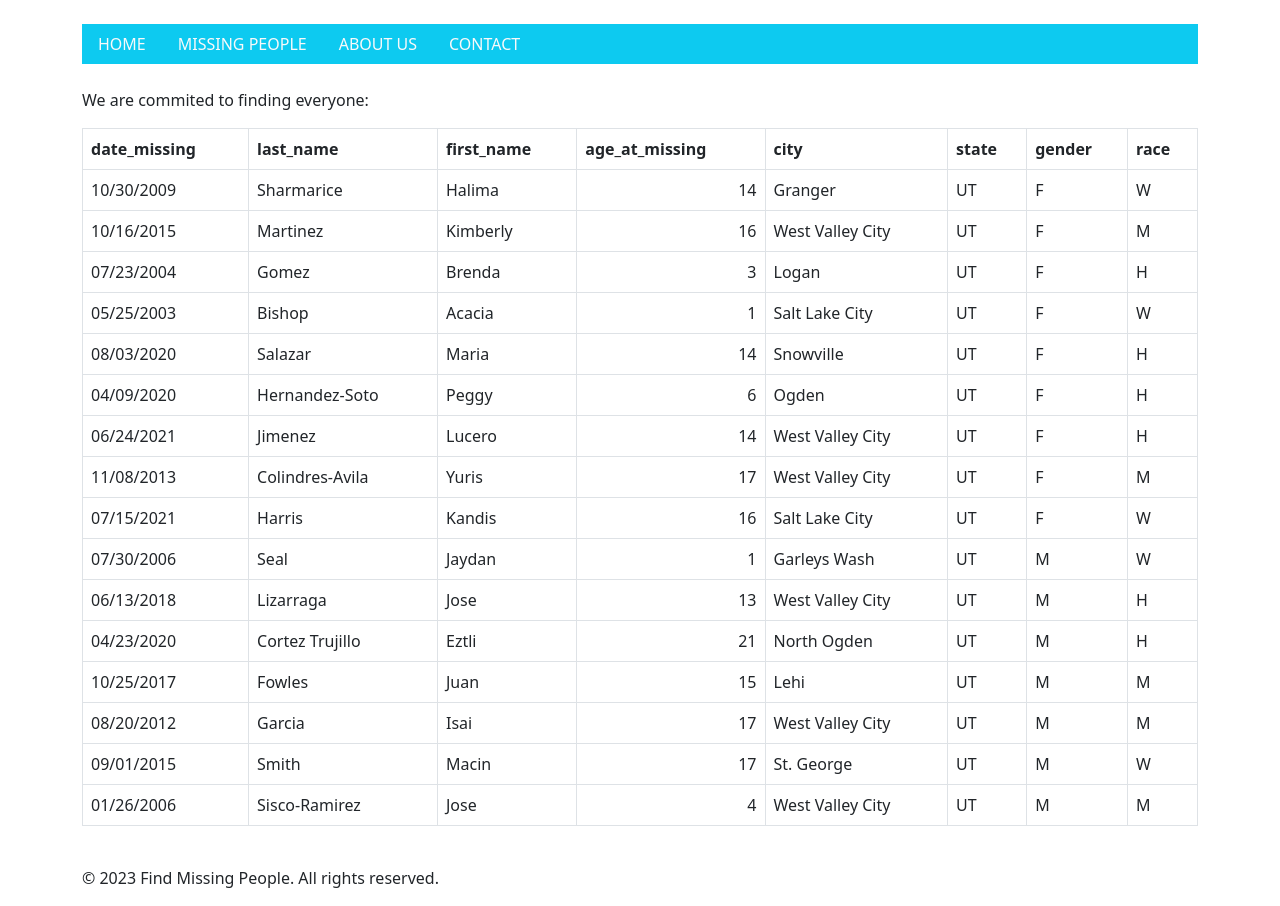
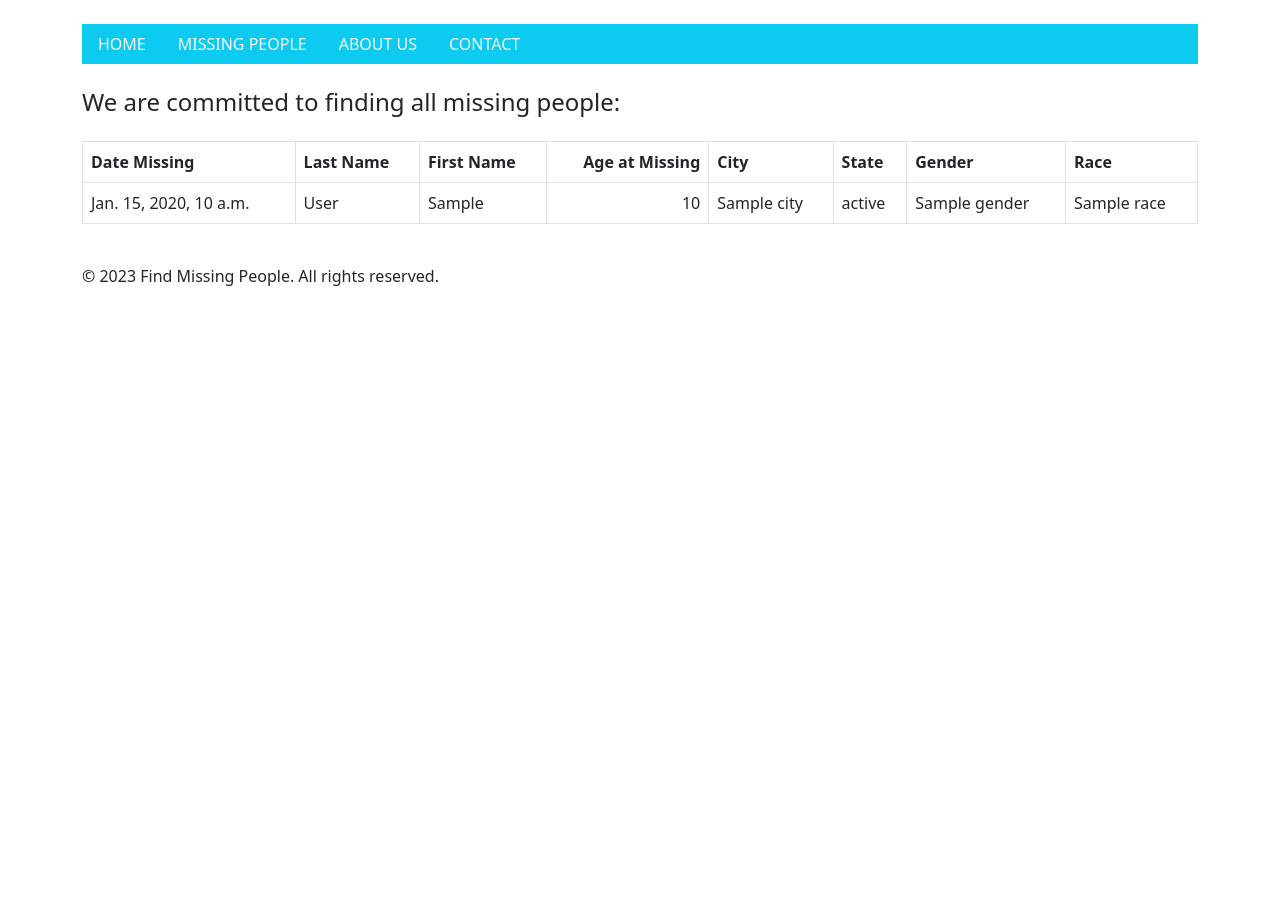
Before and after one commit to mattrlayden/MissingPersonIS303, a Django app: template Assets/MissingPersonGroupProject/MissingPerson1/templates/trafficapp/missingpeople.html in a window 1280 px wide. After the commit the page ends 286 px from the top, so only its background shows below. Run offline with Django 4.2, Linux system fonts and the light colour scheme; the template is opened without the code that fills it: most values are stand-ins (such as "Sample title", 1, 10 or a date in 2020); some libraries are stand-ins or nearby versions.

Commit message:
commit changes

```diff
--- a/Assets/MissingPersonGroupProject/MissingPerson1/templates/base.html
+++ b/Assets/MissingPersonGroupProject/MissingPerson1/templates/base.html
@@ -4,6 +4,12 @@
 <head>
   <title>{% block title %}{% endblock %}</title>
   <link rel="stylesheet" href="{% static 'css/bootstrap.min.css' %}">
+  <style>
+    .nav-link:hover {
+      color: #fff;
+      background-color: #17a2b8;
+    }
+  </style>
 </head>
 
 <body>
--- a/Assets/MissingPersonGroupProject/MissingPerson1/templates/trafficapp/missingpeople.html
+++ b/Assets/MissingPersonGroupProject/MissingPerson1/templates/trafficapp/missingpeople.html
@@ -1,179 +1,36 @@
 {% extends 'base.html' %}
+
 {% block content %}
 {% load static %}
 
-<p>We are commited to finding everyone:</p>
-
-    <table class="table table-bordered table-hover table-condensed">
-        <thead><tr><th title="Field #1">date_missing</th>
-            <th title="Field #2">last_name</th>
-            <th title="Field #3">first_name</th>
-            <th title="Field #4">age_at_missing</th>
-            <th title="Field #5">city</th>
-            <th title="Field #6">state</th>
-            <th title="Field #7">gender</th>
-            <th title="Field #8">race</th>
-        </tr></thead>
-        <tbody><tr>
-            <td>10/30/2009</td>
-            <td>Sharmarice</td>
-            <td>Halima</td>
-            <td align="right">14</td>
-            <td>Granger</td>
-            <td>UT</td>
-            <td>F</td>
-            <td>W</td>
-        </tr>
-        <tr>
-            <td>10/16/2015</td>
-            <td>Martinez</td>
-            <td>Kimberly</td>
-            <td align="right">16</td>
-            <td>West Valley City</td>
-            <td>UT</td>
-            <td>F</td>
-            <td>M</td>
-        </tr>
-        <tr>
-            <td>07/23/2004</td>
-            <td>Gomez</td>
-            <td>Brenda</td>
-            <td align="right">3</td>
-            <td>Logan</td>
-            <td>UT</td>
-            <td>F</td>
-            <td>H</td>
-        </tr>
-        <tr>
-            <td>05/25/2003</td>
-            <td>Bishop</td>
-            <td>Acacia</td>
-            <td align="right">1</td>
-            <td>Salt Lake City</td>
-            <td>UT</td>
-            <td>F</td>
-            <td>W</td>
-        </tr>
-        <tr>
-            <td>08/03/2020</td>
-            <td>Salazar</td>
-            <td>Maria</td>
-            <td align="right">14</td>
-            <td>Snowville</td>
-            <td>UT</td>
-            <td>F</td>
-            <td>H</td>
-        </tr>
-        <tr>
-            <td>04/09/2020</td>
-            <td>Hernandez-Soto</td>
-            <td>Peggy</td>
-            <td align="right">6</td>
-            <td>Ogden</td>
-            <td>UT</td>
-            <td>F</td>
-            <td>H</td>
-        </tr>
-        <tr>
-            <td>06/24/2021</td>
-            <td>Jimenez</td>
-            <td>Lucero</td>
-            <td align="right">14</td>
-            <td>West Valley City</td>
-            <td>UT</td>
-            <td>F</td>
-            <td>H</td>
-        </tr>
-        <tr>
-            <td>11/08/2013</td>
-            <td>Colindres-Avila</td>
-            <td>Yuris</td>
-            <td align="right">17</td>
-            <td>West Valley City</td>
-            <td>UT</td>
-            <td>F</td>
-            <td>M</td>
-        </tr>
-        <tr>
-            <td>07/15/2021</td>
-            <td>Harris</td>
-            <td>Kandis</td>
-            <td align="right">16</td>
-            <td>Salt Lake City</td>
-            <td>UT</td>
-            <td>F</td>
-            <td>W</td>
-        </tr>
-        <tr>
-            <td>07/30/2006</td>
-            <td>Seal</td>
-            <td>Jaydan</td>
-            <td align="right">1</td>
-            <td>Garleys Wash</td>
-            <td>UT</td>
-            <td>M</td>
-            <td>W</td>
-        </tr>
-        <tr>
-            <td>06/13/2018</td>
-            <td>Lizarraga</td>
-            <td>Jose</td>
-            <td align="right">13</td>
-            <td>West Valley City</td>
-            <td>UT</td>
-            <td>M</td>
-            <td>H</td>
-        </tr>
-        <tr>
-            <td>04/23/2020</td>
-            <td>Cortez Trujillo</td>
-            <td>Eztli</td>
-            <td align="right">21</td>
-            <td>North Ogden</td>
-            <td>UT</td>
-            <td>M</td>
-            <td>H</td>
-        </tr>
-        <tr>
-            <td>10/25/2017</td>
-            <td>Fowles</td>
-            <td>Juan</td>
-            <td align="right">15</td>
-            <td>Lehi</td>
-            <td>UT</td>
-            <td>M</td>
-            <td>M</td>
-        </tr>
-        <tr>
-            <td>08/20/2012</td>
-            <td>Garcia</td>
-            <td>Isai</td>
-            <td align="right">17</td>
-            <td>West Valley City</td>
-            <td>UT</td>
-            <td>M</td>
-            <td>M</td>
-        </tr>
-        <tr>
-            <td>09/01/2015</td>
-            <td>Smith</td>
-            <td>Macin</td>
-            <td align="right">17</td>
-            <td>St. George</td>
-            <td>UT</td>
-            <td>M</td>
-            <td>W</td>
-        </tr>
-        <tr>
-            <td>01/26/2006</td>
-            <td>Sisco-Ramirez</td>
-            <td>Jose</td>
-            <td align="right">4</td>
-            <td>West Valley City</td>
-            <td>UT</td>
-            <td>M</td>
-            <td>M</td>
-        </tr>
-        </tbody></table>
+    <h4 class="mb-4">We are committed to finding all missing people:</h4>
+    <table class="table table-bordered table-hover">
+        <thead>
+            <tr>
+                <th>Date Missing</th>
+                <th>Last Name</th>
+                <th>First Name</th>
+                <th class="text-end">Age at Missing</th>
+                <th>City</th>
+                <th>State</th>
+                <th>Gender</th>
+                <th>Race</th>
+            </tr>
+        </thead>
+        <tbody>
+            {% for oStudent in data %}
+            <tr>
+                <td>{{ oStudent.date_missing }}</td>
+                <td>{{ oStudent.last_name }}</td>
+                <td>{{ oStudent.first_name }}</td>
+                <td class="text-end">{{ oStudent.age_at_missing }}</td>
+                <td>{{ oStudent.city }}</td>
+                <td>{{ oStudent.state }}</td>
+                <td>{{ oStudent.gender }}</td>
+                <td>{{ oStudent.race }}</td>
+            </tr>
+            {% endfor %}
+        </tbody>
+    </table>
 
 {% endblock %}
--- a/Assets/MissingPersonGroupProject/MissingPerson1/trafficapp/views.py
+++ b/Assets/MissingPersonGroupProject/MissingPerson1/trafficapp/views.py
@@ -14,7 +14,7 @@ def MissingpeoplePageView(request):
 def ContactPageView(request):
     return render(request, 'trafficapp/contact.html')
 
-def indexPageView(request):
+def MissingpeoplePageView(request):
 
     lstData = [
         {
@@ -199,4 +199,4 @@ def indexPageView(request):
         "data" : lstData
     }
 
-    return render(request, 'trafficapp/index.html', context)
+    return render(request, 'trafficapp/missingpeople.html', context)
```
